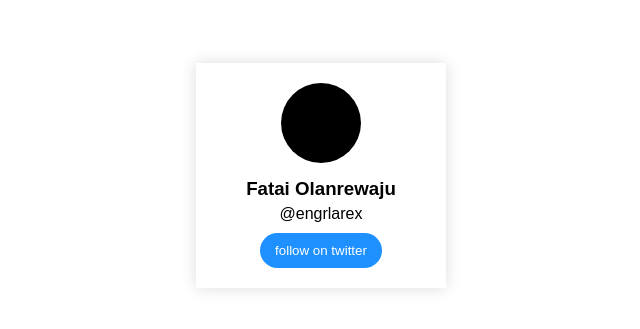
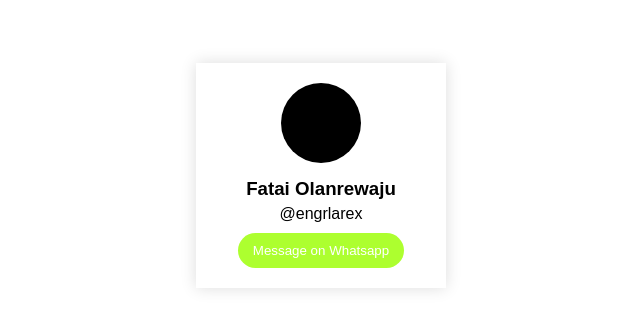
Before and after one commit to Phartai081/Profile-Card, a plain HTML site: page index.html in a window 1280 px wide. Shown: the part 225-554 px from the top of the page, without its empty margins (319-959 px from the left). Drawn offline with Linux system fonts and the light colour scheme.

Commit message:
updated the social button

```diff
--- a/index.html
+++ b/index.html
@@ -14,7 +14,7 @@
 <h3>Fatai Olanrewaju</h3>
 <p>@engrlarex</p>
 
-<button>follow on twitter </button>
+<button>Message on Whatsapp </button>
 
 </div>
 
--- a/style.css
+++ b/style.css
@@ -38,6 +38,6 @@ body {
     border: none;
     cursor: pointer;
     margin-top: 5px;
-    background-color: dodgerblue;
+    background-color: greenyellow;
     color: #fff;
 }
```
